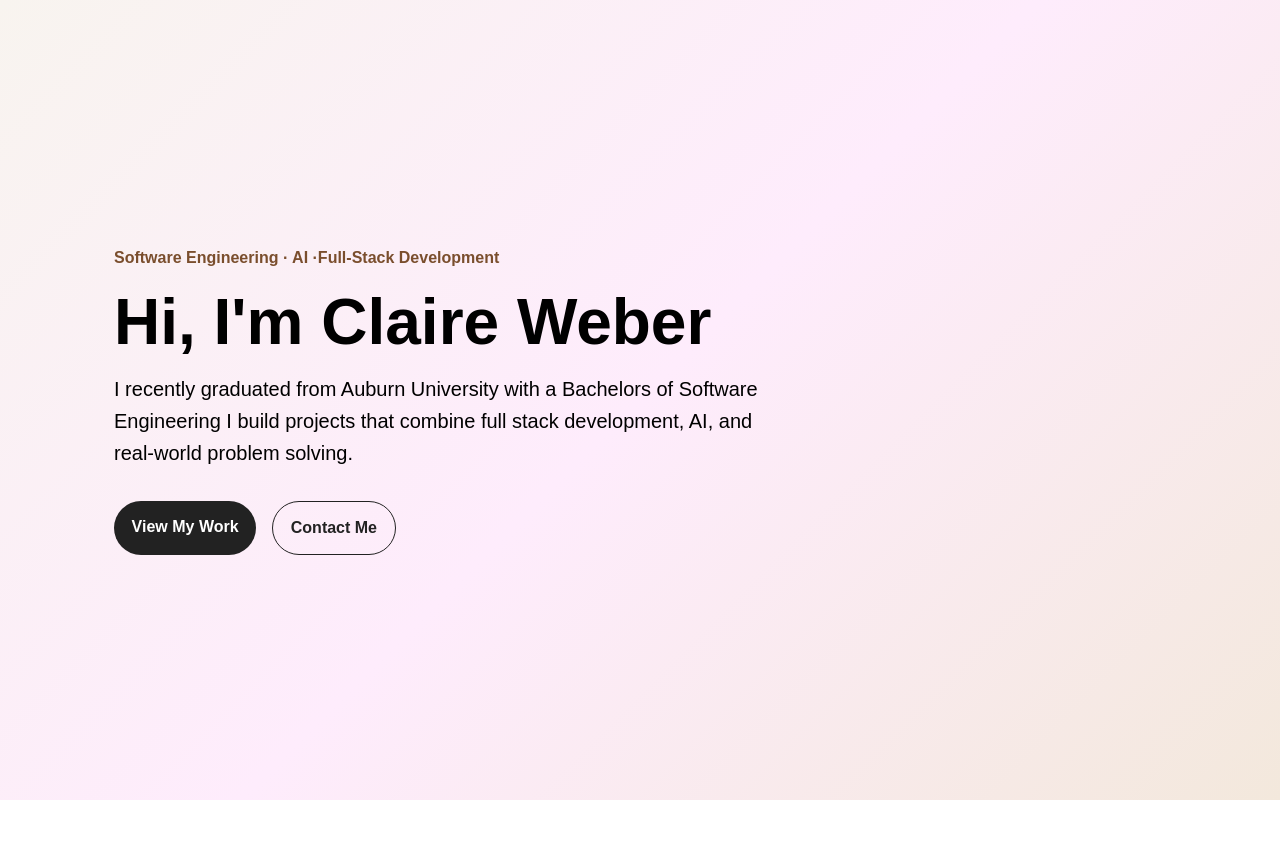
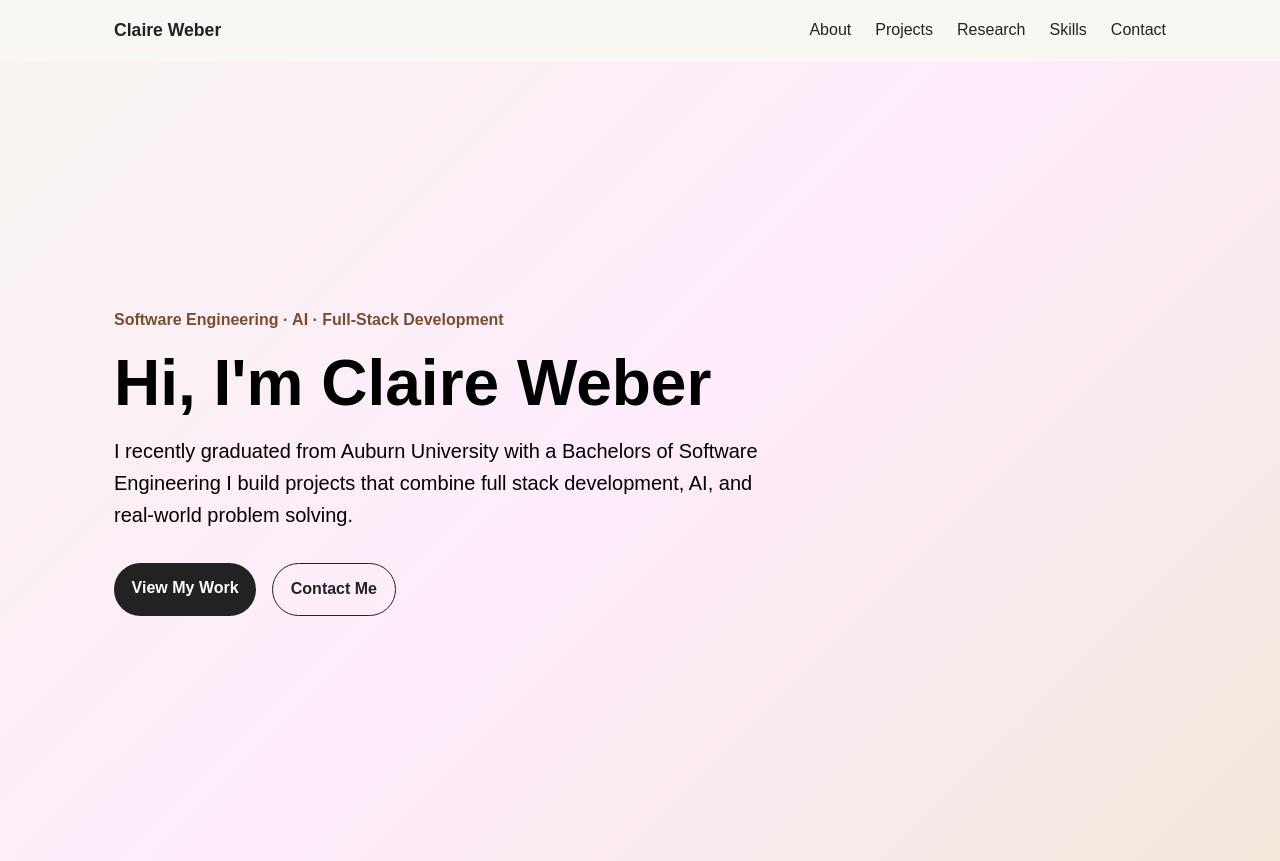
Before and after one commit to claireweber12/claire-portfolio, a React (Vite) app: page / in a window 1280 px wide. Before the commit the page ends 800 px from the top, so only its background shows below. Built offline with nearby package versions, Linux system fonts and the light colour scheme.

Commit message:
navbar styling

```diff
--- a/src/App.jsx
+++ b/src/App.jsx
@@ -1,8 +1,10 @@
 import Hero from "./components/Hero";
+import Navbar from "./components/Navbar";
 
 function App() {
   return (
     <div>
+      <Navbar />
       <Hero />
     </div>
   );
--- a/src/components/Hero.jsx
+++ b/src/components/Hero.jsx
@@ -2,7 +2,7 @@
 function Hero(){
     return(
         <section className="hero">
-            <p className="eyebrow">Software Engineering · AI ·Full-Stack Development</p>
+            <p className="eyebrow">Software Engineering · AI · Full-Stack Development</p>
 
             <h1>Hi, I'm Claire Weber</h1>
 
--- a/src/styles.css
+++ b/src/styles.css
@@ -64,6 +64,51 @@ body{
     color:#222;
 }
 
+html {
+    scroll-behavior:smooth;
+}
+
+.site-header {
+    background:#f7f7f3;
+    border-bottom: 1px solid #f7f7f3;
+    position:sticky;
+    top:0;
+    z-index:10;
+}
+
+.navbar{
+    max-width:1100px;
+    margin:0 auto;
+    padding: 1rem 1.5rem;
+    display:flex;
+    align-items:center;
+    justify-content:space-between;
+}
+
+.logo{
+    color:#222;
+    text-decoration:none;
+    font-weight:bold;
+    font-size:1.1rem;
+}
+
+.nav-links{
+    display:flex;
+    list-style:none;
+    gap:1.5rem;
+
+}
+
+.nav-links a{
+    color:#222;
+    text-decoration:none;
+    font-weight:500;
+}
+
+.nav-links a:hover{
+    color:#7a4e2d;
+}
+
 @media (max-width: 700px){
     .hero h1 {
         font-size: 2.8rem;
@@ -72,4 +117,14 @@ body{
     .hero-description{
         font-size:1.05rem;
     }
+
+    .navbar {
+        flex-direction: column;
+        gap:1rem;
+    }
+
+    .nav-links {
+        flex-wrap:wrap;
+        justify-content: center;
+    }
 }
```
